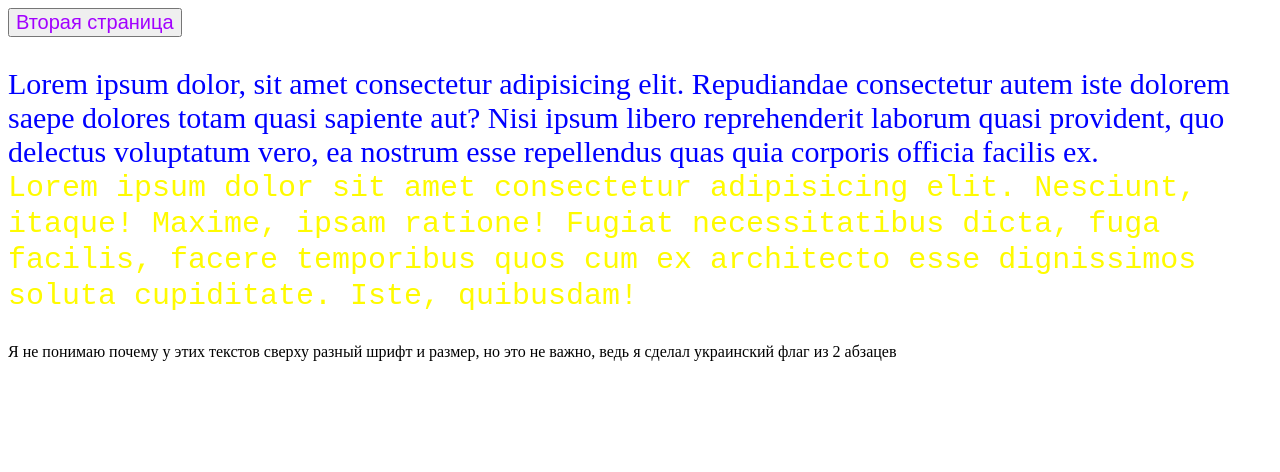
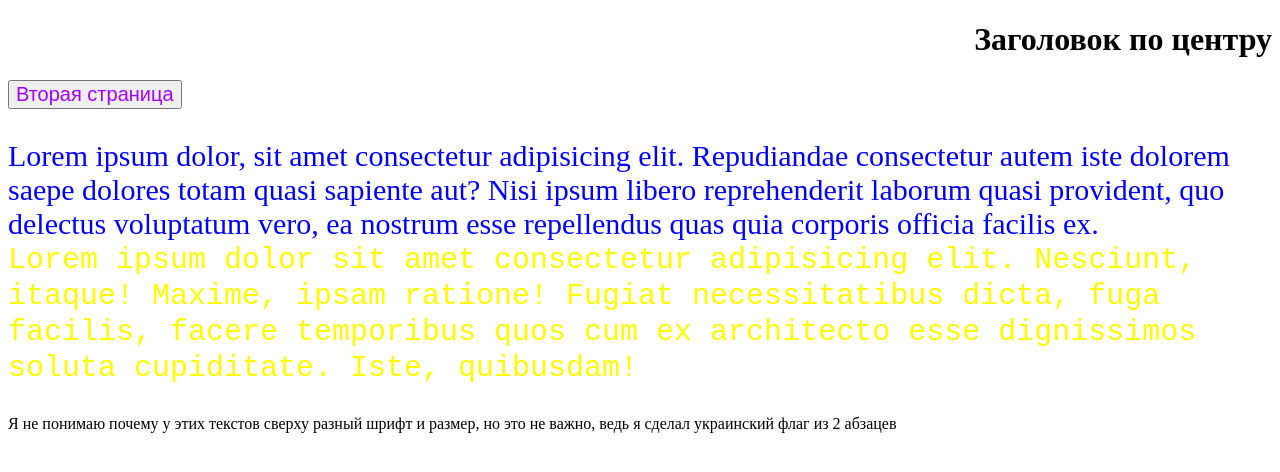
Before and after one commit to sdhtrt/asdf, a plain HTML site: page index.html in a window 1280 px wide. Drawn offline with Linux system fonts and the light colour scheme.

Commit message:
small changes

```diff
--- a/css/1.css
+++ b/css/1.css
@@ -1,6 +1,9 @@
 samp{
     color: rgb(21, 255, 0);
     font-style: inherit;
+}
+h1{
+    text-align: end;
 }
 p{
     font-style: inherit;
--- a/index.html
+++ b/index.html
@@ -8,7 +8,8 @@
     <link rel="stylesheet" href="css/1.css">
 </head>
 <body>
-    <a target="_blank" href="3.html"><button>Вторая страница</button></a>
+    <h1>Заголовок по центру</h1>
+    <a href="3.html"><button>Вторая страница</button></a>
     <p class="blue">Lorem ipsum dolor, sit amet consectetur adipisicing elit. Repudiandae consectetur autem iste dolorem saepe dolores totam quasi sapiente aut? Nisi ipsum libero reprehenderit laborum quasi provident, quo delectus voluptatum vero, ea nostrum esse repellendus quas quia corporis officia facilis ex.<br><samp class="yellow">Lorem ipsum dolor sit amet consectetur adipisicing elit. Nesciunt, itaque! Maxime, ipsam ratione! Fugiat necessitatibus dicta, fuga facilis, facere temporibus quos cum ex architecto esse dignissimos soluta cupiditate. Iste, quibusdam!</samp></p>
     <p>Я не понимаю почему у этих текстов сверху разный шрифт и размер, но это не важно, ведь я сделал украинский флаг из 2 абзацев</p>
     <script>
```
